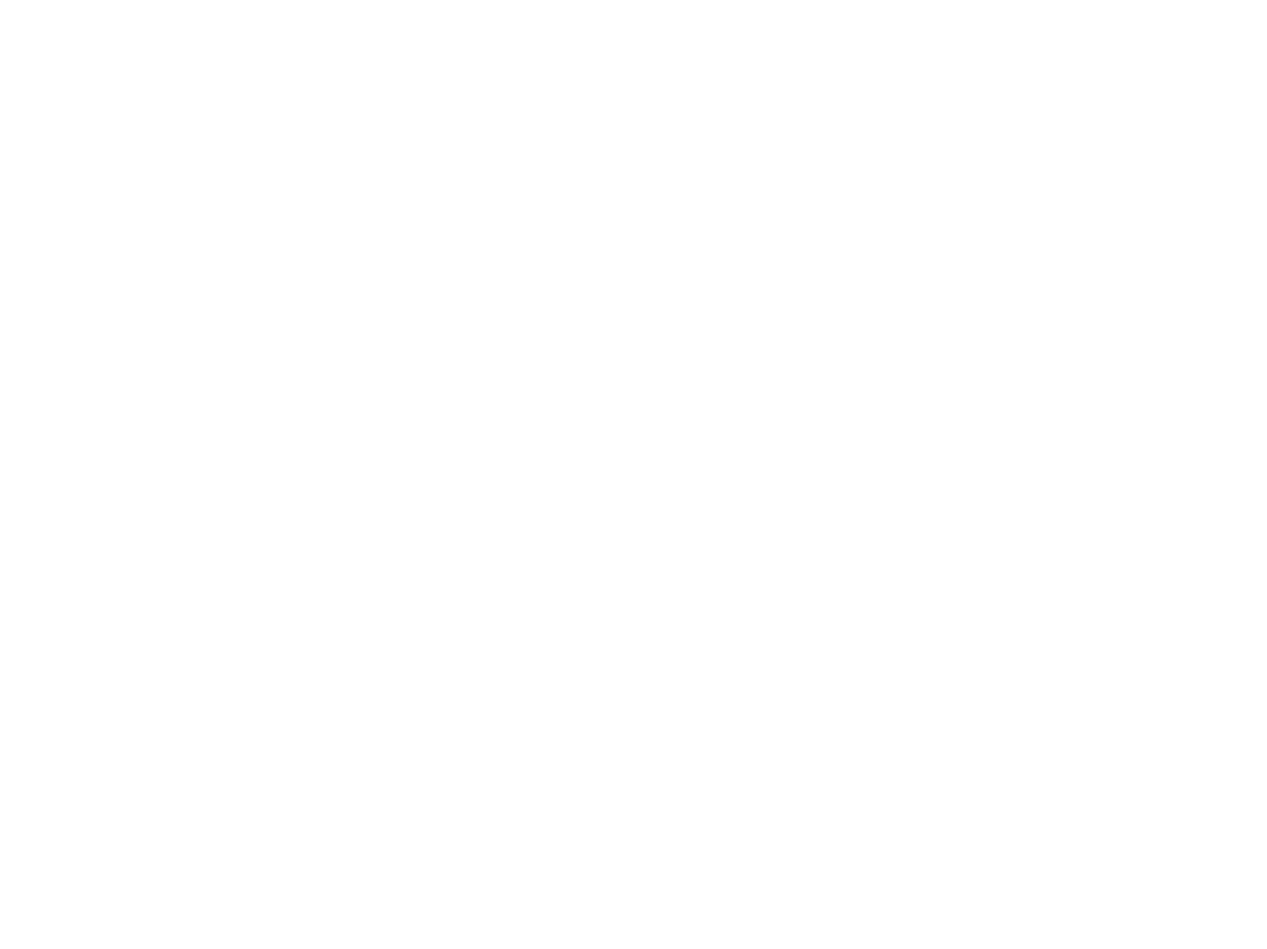
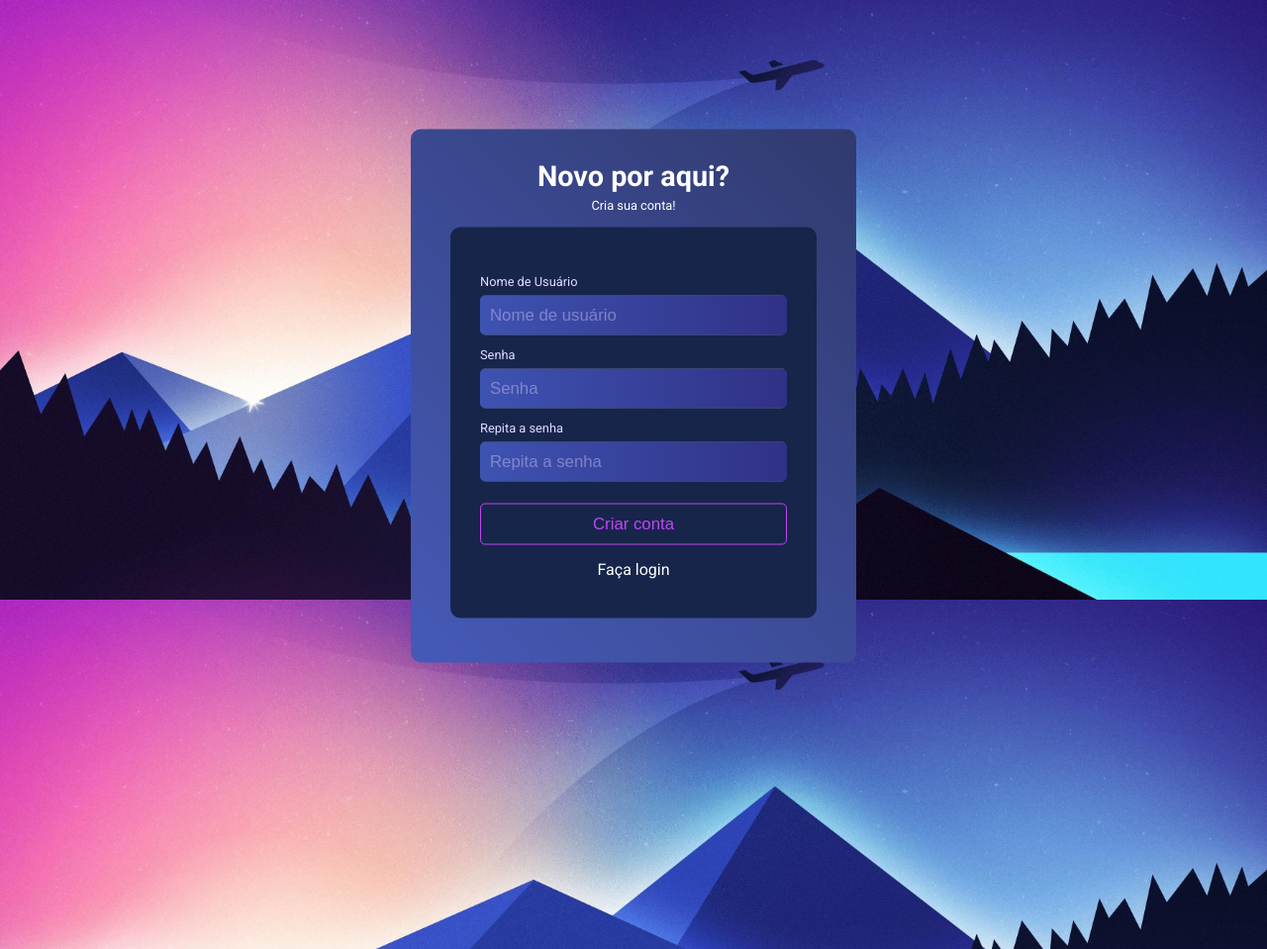
Before and after one commit to ocarloslima/Tela-de-Login-e-Registro, a plain HTML site: page signup.html in a window 1280 px wide. Shown: the whole page at 99% size. Before the commit the page ends 800 px from the top, so only its background shows below. Drawn offline with Linux system fonts and the light colour scheme.

Commit message:
Finished

```diff
--- a/signup.html
+++ b/signup.html
@@ -1,12 +1,38 @@
 <!DOCTYPE html>
-<html lang="en">
+<html lang="pt-BR">
+
 <head>
     <meta charset="UTF-8">
-    <meta http-equiv="X-UA-Compatible" content="IE=edge">
     <meta name="viewport" content="width=device-width, initial-scale=1.0">
-    <title>Document</title>
+    <title>Criar nova conta</title>
+    <link rel="stylesheet" href="./style.css">
+    <link rel="icon" href="./Images/Signup Icon.png">
 </head>
+
 <body>
+    <main>
+        <div class="container">
+            <h2>Novo por aqui?</h2>
+            <p>Cria sua conta!</p>
+            <!-- FORMULARIO -->
+            <form action="" class="form">
+                <!-- NOME DE USUÁRIO -->
+                <label for="username" class="username">Nome de Usuário</label>
+                <input type="text" id="username" name="username" placeholder="Nome de usuário" required>
+                <!-- SENHA -->
+                <label for="password" class="password">Senha</label>
+                <input type="password" name="password" id="password" placeholder="Senha" required> <br>
+                <!-- REPETIR A SENHA -->
+                <label for="repeat_password" class="repeat_password">Repita a senha</label>
+                <input type="password" name="repeat_password" id="repeat_password" placeholder="Repita a senha" required> <br>
+                <!-- BOTÃO -->
+                <button>Criar conta</button>
+                <!-- FAZER LOGIN -->
+                <a href="./index.html" class="signup_link">Faça login</a>
+            </form>
+        </div>
+    </main>
+</body>
+</body>
 
-</body>
 </html>
--- a/style.css
+++ b/style.css
@@ -20,6 +20,11 @@ body{
 a {
     text-decoration: none;
     color: #FFF;
+    transition: color .3s ease;
+}
+
+a:hover {
+    color: #e100ff;
 }
 
 main {
@@ -87,6 +92,12 @@ input {
     background-image: linear-gradient(90deg, #3e53b1, #303186);
     border: none;
     border-radius: 5px;
+    margin-bottom: 5px;
+    color: #FFF;
+}
+
+#repeat_password {
+    margin-bottom: 15px;
 }
 
 input::placeholder {
```
Also changed, not shown: index.html (+7 -4 lines).
